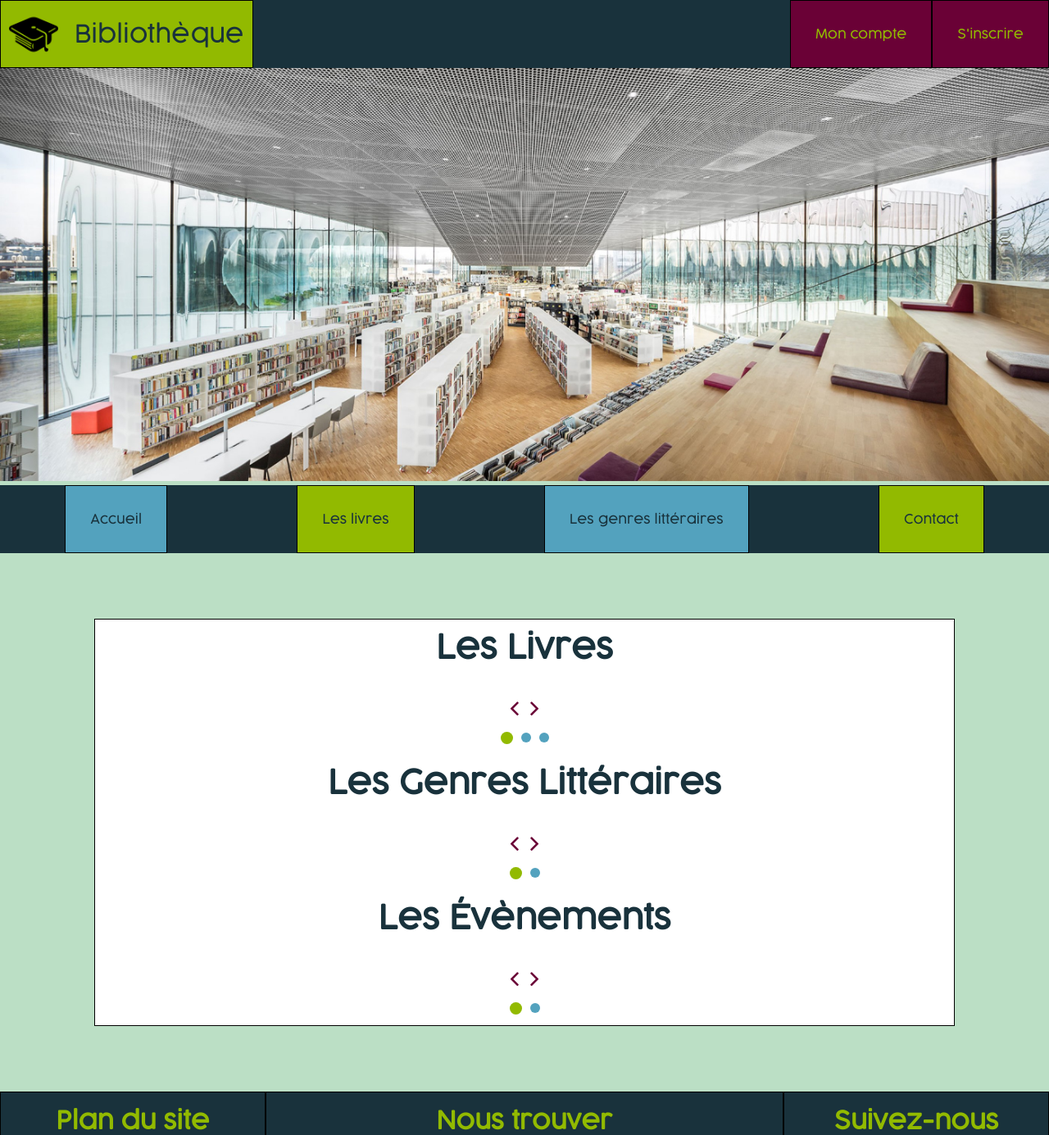
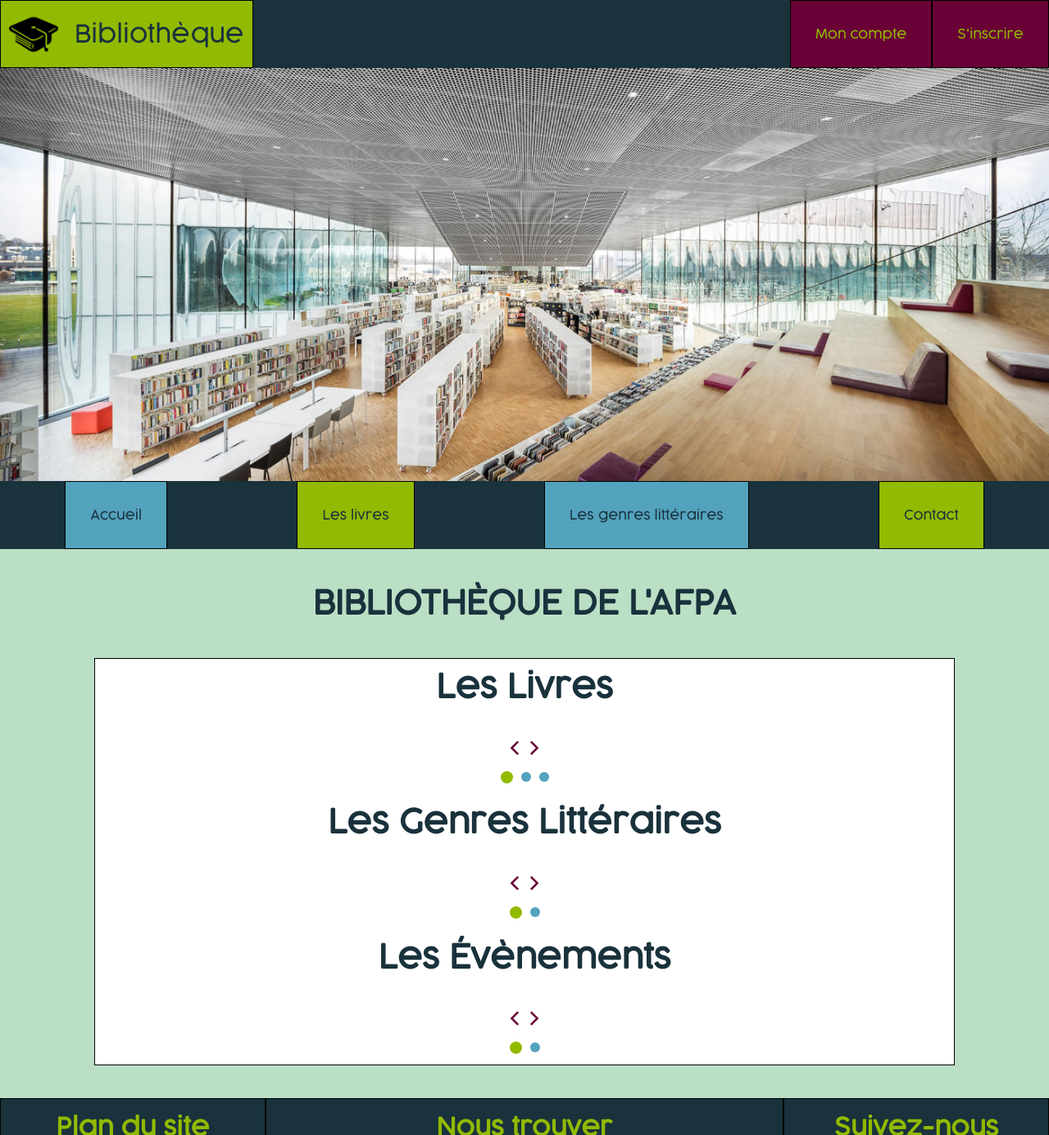
Before and after one commit to bapHyv/bibliotheque, a PHP site: page / in a window 1280 px wide. Shown: the top 1385 px of the page at 82% size. Run offline with PHP 8.4, Linux system fonts and the light colour scheme; some libraries are stand-ins or nearby versions; some web fonts are replaced.

Commit message:
didn't realised i was on the master branch

```diff
--- a/css/index.css
+++ b/css/index.css
@@ -34,6 +34,12 @@ a {
 
 h1,h2,h3,h4,h5,h6 {
   color: var(--gunmetal);
+  text-align: center;
+}
+
+h1 {
+  font-size: 40px;
+  margin-bottom: 40px;
 }
 
 .top-bar {
@@ -80,8 +86,13 @@ h1,h2,h3,h4,h5,h6 {
   padding: 30px;
 }
 
+.banniere-container {
+  display: flex;
+}
+
 .banniere {
   width: 100%;
+  object-fit: contain;
 }
 
 .navbar {
@@ -100,7 +111,7 @@ h1,h2,h3,h4,h5,h6 {
 }
 
 main {
-  padding: 10vh 9vw;
+  padding: 5vh 9vw;
 }
 
 .container {
@@ -173,7 +184,6 @@ footer h3 {
 
 h3 {
   font-size: 30px;
-  text-align: center;
 }
 
 .map-and-address {
--- a/index.html
+++ b/index.html
@@ -23,7 +23,7 @@
                 <a class="subscribe" href="#">S'inscrire</a>
             </div>
         </div>
-        <div>
+        <div class="banniere-container">
             <img class="banniere" src="./assets/banniere.jpg" alt="">
         </div>
         <div class="navbar">
@@ -35,6 +35,7 @@
     </header>
 
     <main>
+        <h1>BIBLIOTHÈQUE DE L'AFPA</h1>
         <div class="container">
             <section>
                 <h2>Les Livres</h2>
```
